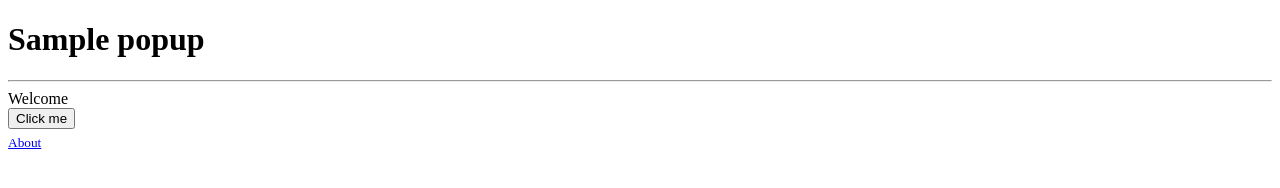
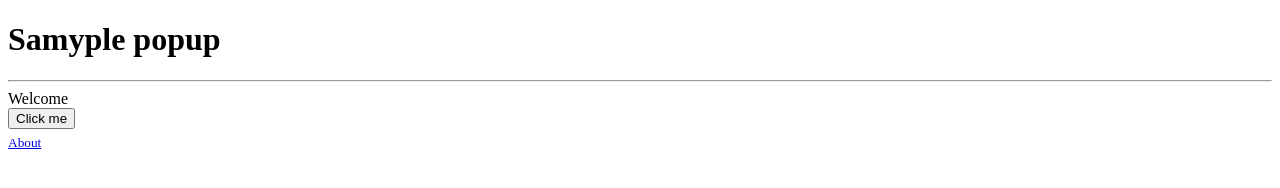
Before and after one commit to ba32107/browser-extension-sample, a website built with webpack: page src/html/popup.html in a window 1280 px wide. Built offline with nearby package versions, Linux system fonts and the light colour scheme; some packages are replaced by stand-ins of ours.

Commit message:
Update popup.html

```diff
--- a/src/html/popup.html
+++ b/src/html/popup.html
@@ -9,7 +9,7 @@
 <body>
 
     <header>
-        <h1>Sample popup</h1>
+        <h1>Samyple popup</h1>
     </header>
     <main>
         <hr>
```
